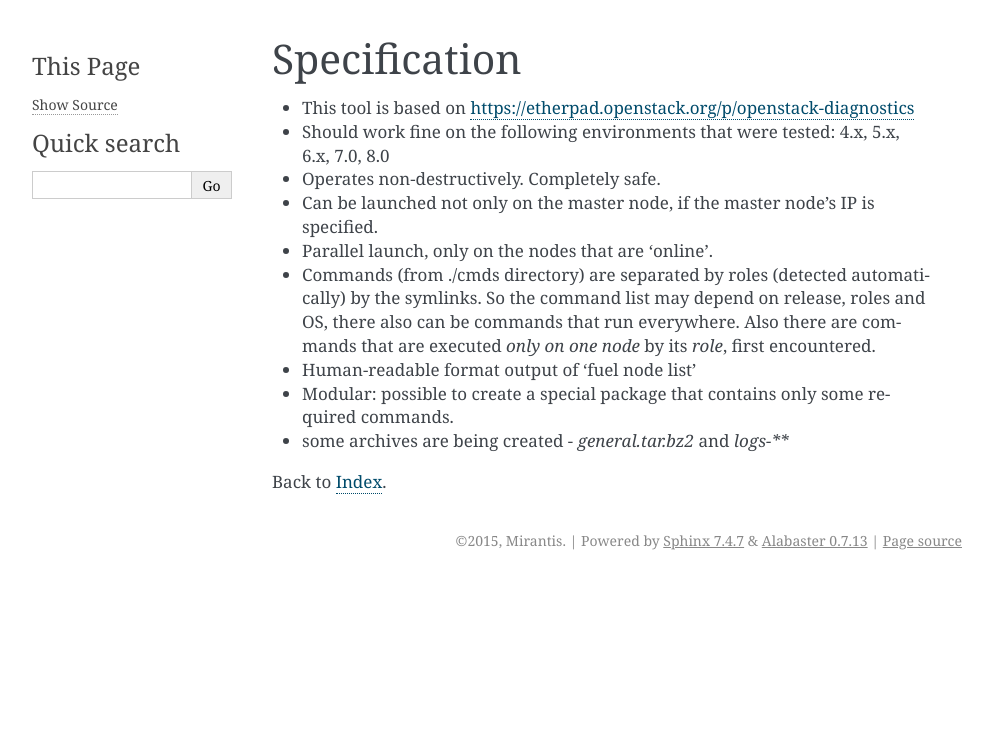
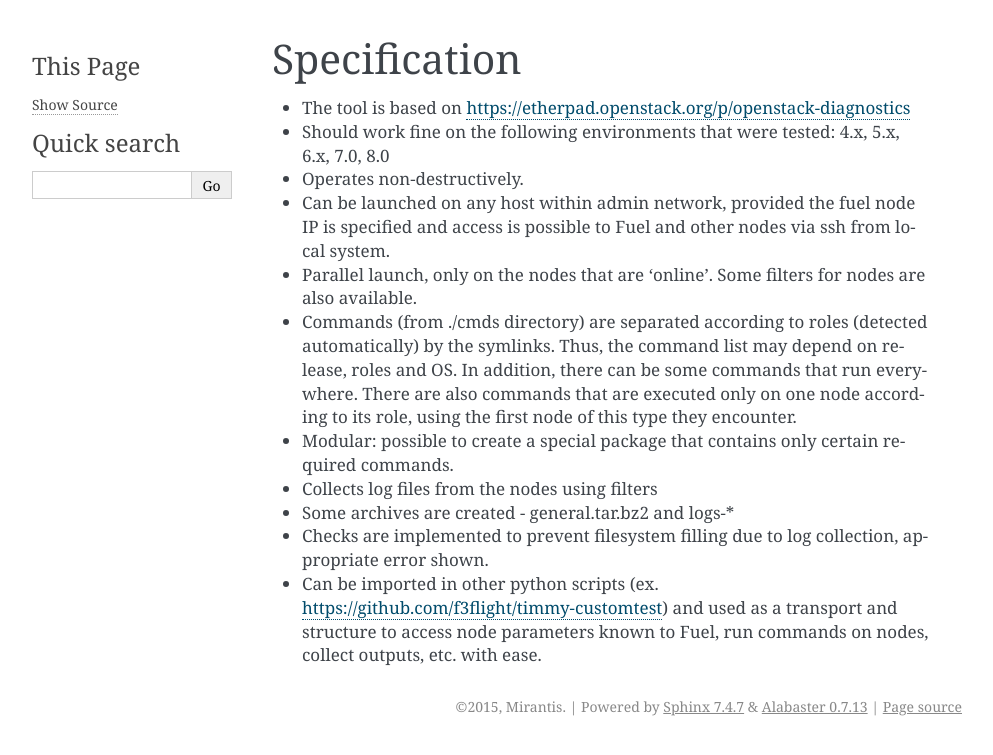
Before and after one commit to openstack-archive/timmy, a Sphinx documentation site: the page built from doc/source/specification.rst, in a window 1280 px wide. Shown: the top 755 px of the page, without its empty margins (148-1141 px from the left). Built offline with Sphinx 7.4.7, drawn with Linux system fonts in a browser that asks for light colours.

Commit message:
fix: docs; fuel-notifications moved to the specific versions

```diff
--- a/doc/source/specification.rst
+++ b/doc/source/specification.rst
@@ -2,14 +2,15 @@
 Specification
 =======
 
-* This tool is based on https://etherpad.openstack.org/p/openstack-diagnostics
+
+* The tool is based on https://etherpad.openstack.org/p/openstack-diagnostics
 * Should work fine on the following environments that were tested: 4.x, 5.x, 6.x, 7.0, 8.0
-* Operates non-destructively. Completely safe.
-* Can be launched not only on the master node, if the master node's IP is specified.
-* Parallel launch, only on the nodes that are 'online'.
-* Commands (from ./cmds directory) are separated by roles (detected automatically) by the symlinks. So the command list may depend on release, roles and OS, there also can be commands that run everywhere. Also there are commands that are executed *only on one node* by its *role*, first encountered.
-* Human-readable format output of 'fuel node list'
-* Modular: possible to create a special package that contains only some required commands.
-* some archives are being created - *general.tar.bz2* and *logs-***
-
-Back to :doc:`Index </index>`.
+* Operates non-destructively.
+* Can be launched on any host within admin network, provided the fuel node IP is specified and access is possible to Fuel and other nodes via ssh from local system.
+* Parallel launch, only on the nodes that are 'online'. Some filters for nodes are also available.
+* Commands (from ./cmds directory) are separated according to roles (detected automatically) by the symlinks. Thus, the command list may depend on release, roles and OS. In addition, there can be some commands that run everywhere. There are also commands that are executed only on one node according to its role, using the first node of this type they encounter.
+* Modular: possible to create a special package that contains only certain required commands.
+* Collects log files from the nodes using filters
+* Some archives are created - general.tar.bz2 and logs-*
+* Checks are implemented to prevent filesystem filling due to log collection, appropriate error shown.
+* Can be imported in other python scripts (ex. https://github.com/f3flight/timmy-customtest) and used as a transport and structure to access node parameters known to Fuel, run commands on nodes, collect outputs, etc. with ease.
```
Also changed, not shown: 4 other files.
